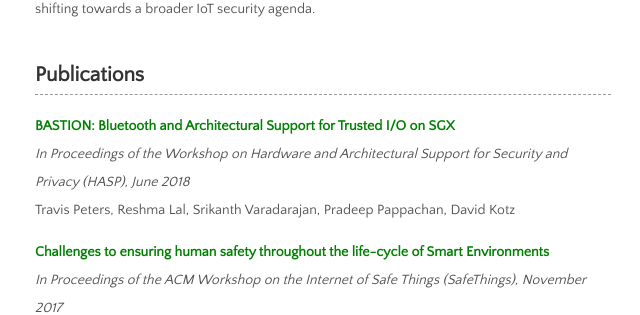
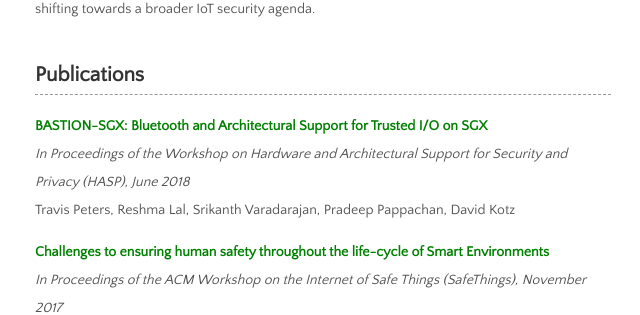
Before and after one commit to traviswpeters/traviswpeters.github.io, a Jekyll site: the page built from research.md, in a window 1280 px wide and 900 px high, scrolled down 368 px. Shown: the part 142-457 px from the top of the window, without its empty margins (317-957 px from the left). Built offline with Jekyll 4.4.1, drawn with Linux system fonts in a browser that asks for light colours; nearby versions of some CDN libraries.

Commit message:
adding BASTION-SGX

```diff
--- a/_data/papers.yml
+++ b/_data/papers.yml
@@ -1,7 +1,7 @@
 # Papers, posters, demos, etc.
 # - Types: conference, journal, workshop, techreport, poster, demo, poster/demo, wip (work in progress)
 
-- title: "BASTION: Bluetooth and Architectural Support for Trusted I/O on SGX"
+- title: "BASTION-SGX: Bluetooth and Architectural Support for Trusted I/O on SGX"
   authors: Travis Peters, Reshma Lal, Srikanth Varadarajan, Pradeep Pappachan, David Kotz
   publisher: In Proceedings of the Workshop on Hardware and Architectural Support for Security and Privacy (HASP) # TODO: Verify when the program is posted to ACM Digital Library
   date: June 2018
```
